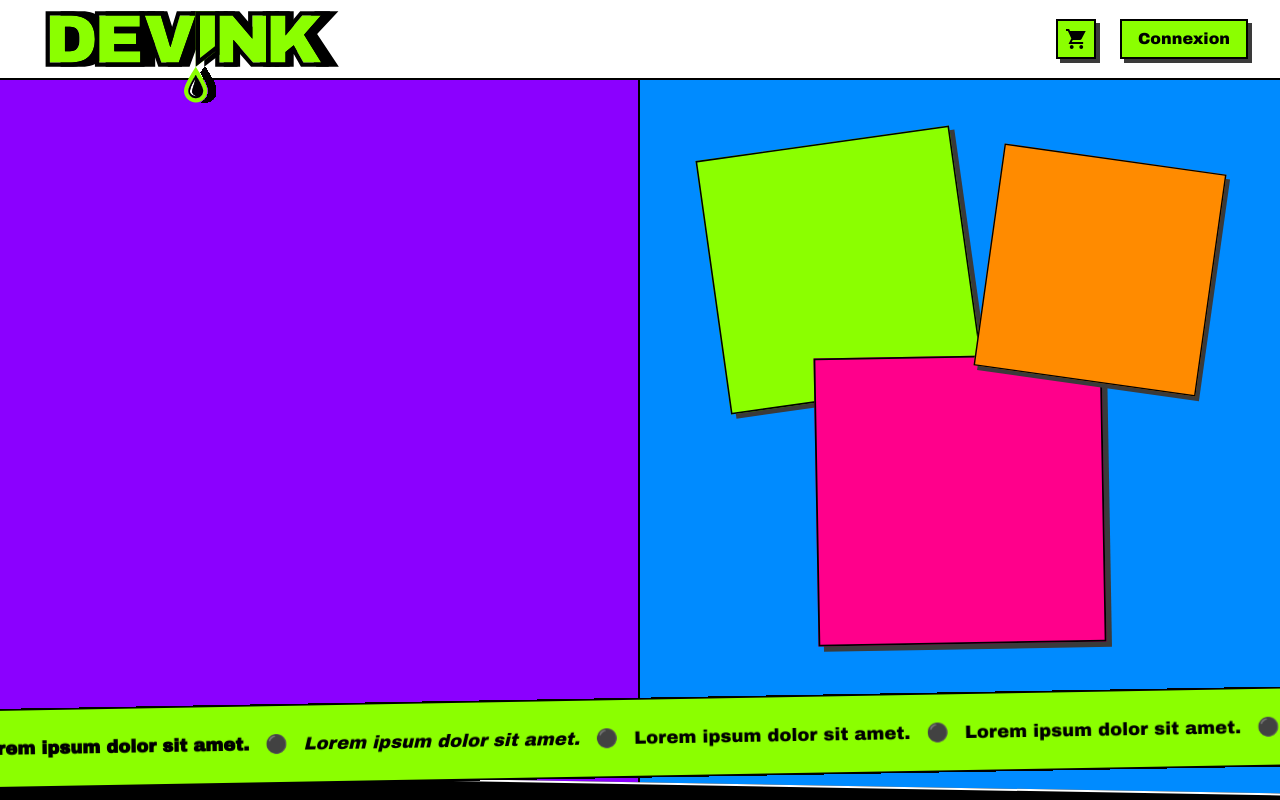
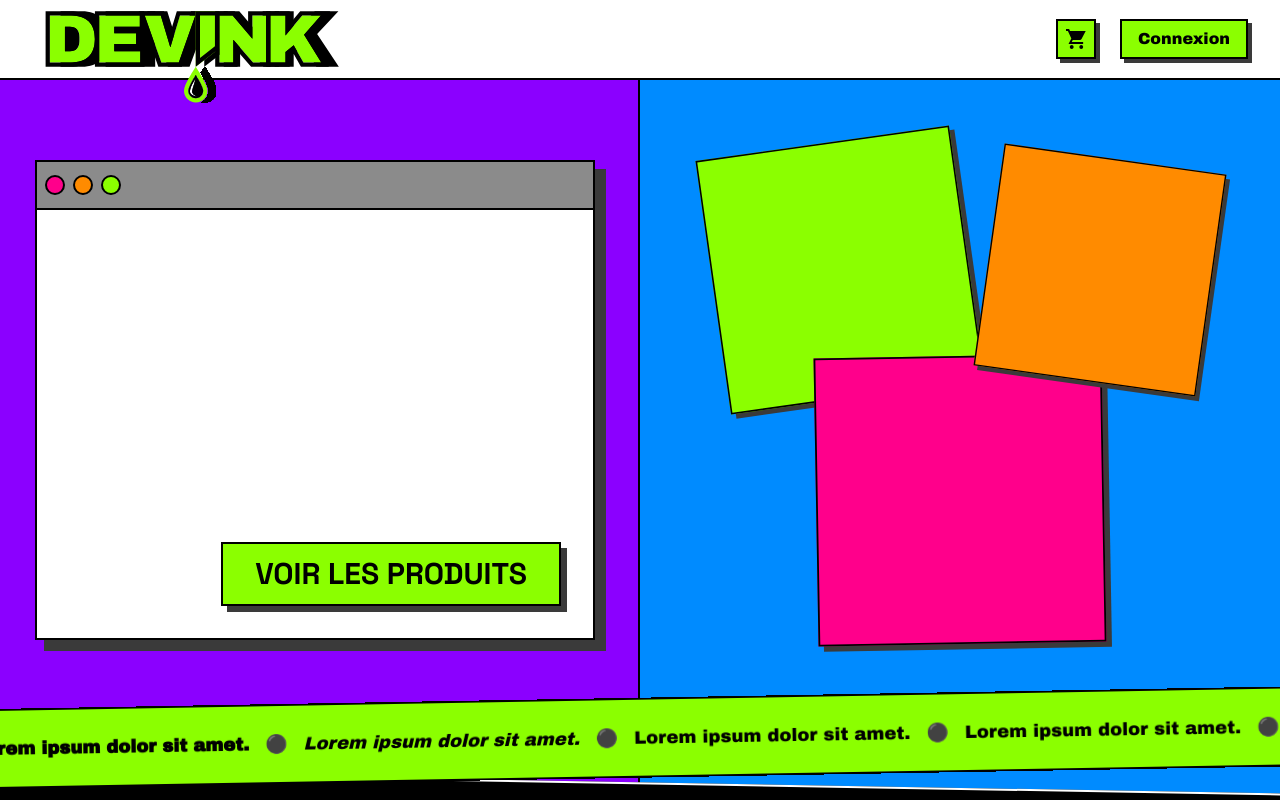
Before and after one commit to LucDub-code/devink, a Next.js app: page / in a window 1280 px wide. Shown: the top 800 px of the page. Built offline with nearby package versions, Linux system fonts and the light colour scheme.

Commit message:
feat: add BrowserMockup component with CTA button to shop

```diff
--- a/app/layout.tsx
+++ b/app/layout.tsx
@@ -12,7 +12,7 @@ const archivoBlack = Archivo_Black({
 
 const space = Space_Grotesk({
   subsets: ["latin"],
-  weight: "400",
+  weight: ["400", "500", "700"],
   variable: "--font-sans",
   display: "swap",
 })
--- a/components/layout/Footer.tsx
+++ b/components/layout/Footer.tsx
@@ -3,7 +3,7 @@ import Image from "next/image"
 
 export default function Footer() {
   return (
-    <footer className="h-26 bg-foreground">
+    <footer className="h-20 bg-foreground">
       <div className="w-full h-full flex justify-around">
         <div className="h-full flex items-center text-center py-4 -translate-x-28">
           <p>© 2026 Devink</p>
--- a/components/layout/Hero.tsx
+++ b/components/layout/Hero.tsx
@@ -1,4 +1,5 @@
 import Card from "@/components/ui/Card"
+import BrowserMockup from "../ui/BrowserMockup"
 
 const cards = [
   { id: 0, background: "bg-orange", scale: 0.7, hoverScale: 0.8, zIndex: "z-40", translateY: -170, translateX: 140, rotate: 8 },
@@ -9,7 +10,9 @@ const cards = [
 export default function Hero() {
   return (
     <section className="grid items-stretch w-full grid-cols-2 h-180">
-      <div className="border-r-2 bg-purple"></div>
+      <div className="border-r-2 bg-purple flex items-center justify-center">
+        <BrowserMockup />
+      </div>
       <div className="relative flex items-center justify-center bg-blue">
         {cards.map(card => (
           <Card
--- a/components/retroui/Button.tsx
+++ b/components/retroui/Button.tsx
@@ -21,6 +21,7 @@ export const buttonVariants = cva(
         sm: "px-3 py-1 text-sm shadow hover:shadow-none",
         md: "px-4 py-1.5 text-base",
         lg: "px-6 lg:px-8 py-2 lg:py-3 text-md lg:text-lg",
+        lgSans: "px-6 lg:px-8 py-2 lg:py-3 text-xl lg:text-3xl font-sans font-bold",
         icon: "p-2",
       },
     },
--- /dev/null
+++ b/components/ui/BrowserMockup.tsx
@@ -0,0 +1,22 @@
+import { Button } from "@/components/retroui/Button"
+import Link from "next/link"
+
+export default function BrowserMockup() {
+  return (
+    <div className="flex flex-col -translate-x-1 -translate-y-10 border-2 shadow-xl h-120 bg-foreground w-140">
+      <div className="flex items-center h-12 gap-2 pl-2 border-b-2 bg-muted-foreground">
+        <div className="p-2 border-2 rounded-full bg-pink" />
+        <div className="p-2 border-2 rounded-full bg-orange" />
+        <div className="p-2 border-2 rounded-full bg-lime" />
+      </div>
+      <div className="flex flex-col justify-between flex-1 p-8">
+        <div>{/* texte / future anim GSAP */}</div>
+        <div className="flex justify-end">
+          <Button asChild size="lgSans" className="bg-lime w-fit shadow-lg">
+            <Link href="/shop" className="uppercase">Voir les produits</Link>
+          </Button>
+        </div>
+      </div>
+    </div>
+  )
+}
```
